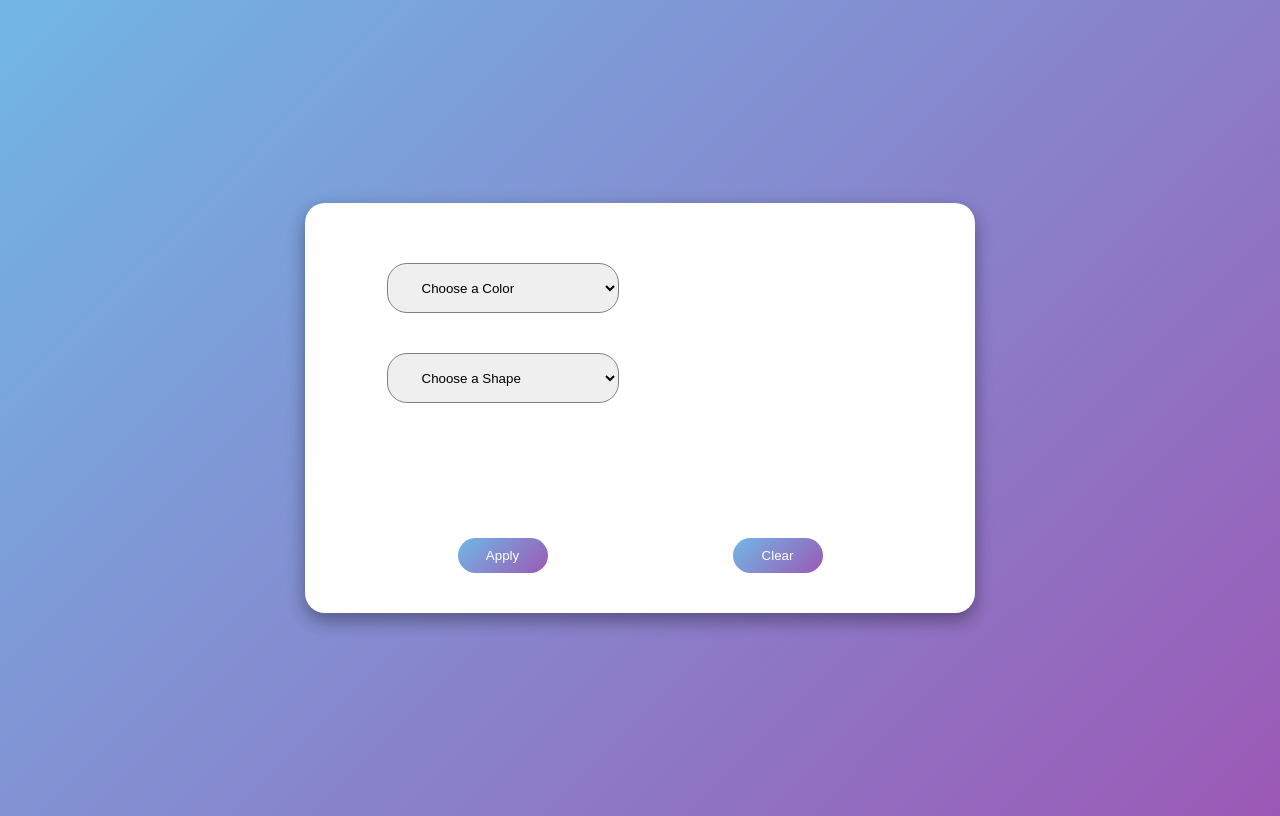
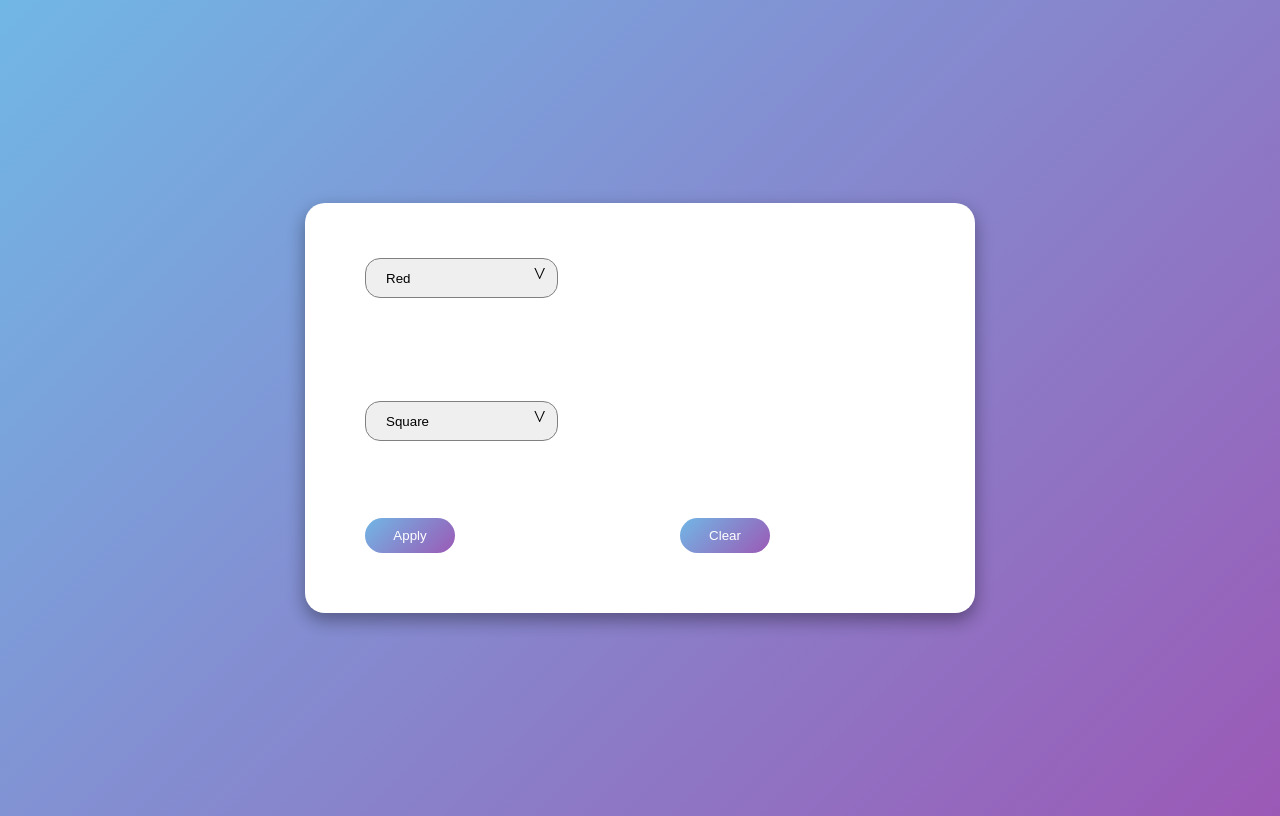
Before and after one commit to Ayaj003/application2, a plain HTML site: page index.html in a window 1280 px wide. Drawn offline with nearby package versions, Linux system fonts and the light colour scheme.

Commit message:
Updating the design

```diff
--- a/index.css
+++ b/index.css
@@ -19,25 +19,47 @@ body {
 .elementsContainer{
 display: flex;
 flex-direction: column;
-height: 330px;
+height: 310px;
 width:330px;
 justify-content: space-between;
-align-items: center;
 
 }
 
-#shape{
-    text-align: center;
-    padding: 30px;
+select{
+    border-radius: 15px;
+    padding-left: 20px;
+    width:70%;
+    height:40px;
+    border: 1px solid grey;
+    -webkit-appearance: none;
+    appearance: none;
 }
 
-select{
-    margin: 20px 0px 20px 0px;
-    border-radius: 20px;
-    padding: 0px 80px 0px 30px;
-    width:100%;
-    height:50px;
-    border: 1px solid grey;
+#colorSelect{
+    margin:15px 0px 85px 0px;
+    }
+
+
+.colorSelectContainer, .shapeSelectContainer {
+    position: relative;
+  }
+
+.colorSelectContainer::after, .shapeSelectContainer::after {
+    content: "^";
+    transform: rotate(180deg) scaleX(-1);
+    font-size: 1.5rem;
+    top: 15px;
+    right: 95px;
+    position: absolute;
+}
+
+.shapeSelectContainer::after{
+    top:0px;
+}
+
+#shape{
+    margin: 15px 0px 0px 40px;
+
 }
 
 button {
@@ -49,13 +71,17 @@ button {
     width: 90px;
 }
 
+#clearBtn{
+    margin-left: 40px;
+}
+
 button:hover {
     box-shadow: 0 12px 16px 0 rgba(0, 0, 0, 0.24), 0 17px 50px 0 rgba(0, 0, 0, 0.19);
 }
 
 .square, .circle, .oval, .rectangle, .parallelogram, .triangle{
-    height: 200px;
-    width: 200px;
+    height: 185px;
+    width: 190px;
 }
 
 .circle, .oval{
--- a/index.html
+++ b/index.html
@@ -10,30 +10,31 @@
 <div id="container">
 <div class="elementsContainer inputContainer">
 <div>
+    <div class="colorSelectContainer">
     <select id="colorSelect">
-        <option>Choose a Color</option>
         <option id="red">Red</option>
         <option id="blue">Blue</option>
         <option id="black">Black</option>
         <option id="purple">Purple</option>
         <option id="green">Green</option>
         <option id="yellow">Yellow</option>
-    </select><br>
+    </select>
+    </div><br>
+    <div class="shapeSelectContainer">
     <select id="shapeSelect">
-    <option>Choose a Shape</option>
         <option value="square" id="square">Square</option>
         <option value="circle" id="circle">Circle</option>
         <option value="rectangle" id="rectangle">Rectangle</option>
         <option value="triangle" id="triangle">Triangle</option>
         <option value="oval" id="oval">Oval</option>
         <option value="parallelogram" id="parallelogram">Parallelogram</option>
-</select>
+    </select></div>
 </div>
 <button id="changeShape" onclick="changeShape(), changeColor()"> Apply</button>
 </div>
 <div class="elementsContainer">
 <div id="shape" class=""></div>
-<button onclick="clearShape()">Clear</button>
+<button id="clearBtn" onclick="clearShape()">Clear</button>
 </div>
 <script src="index.js"></script>
 
```
Lines whose indentation alone changed are shown as unchanged.
